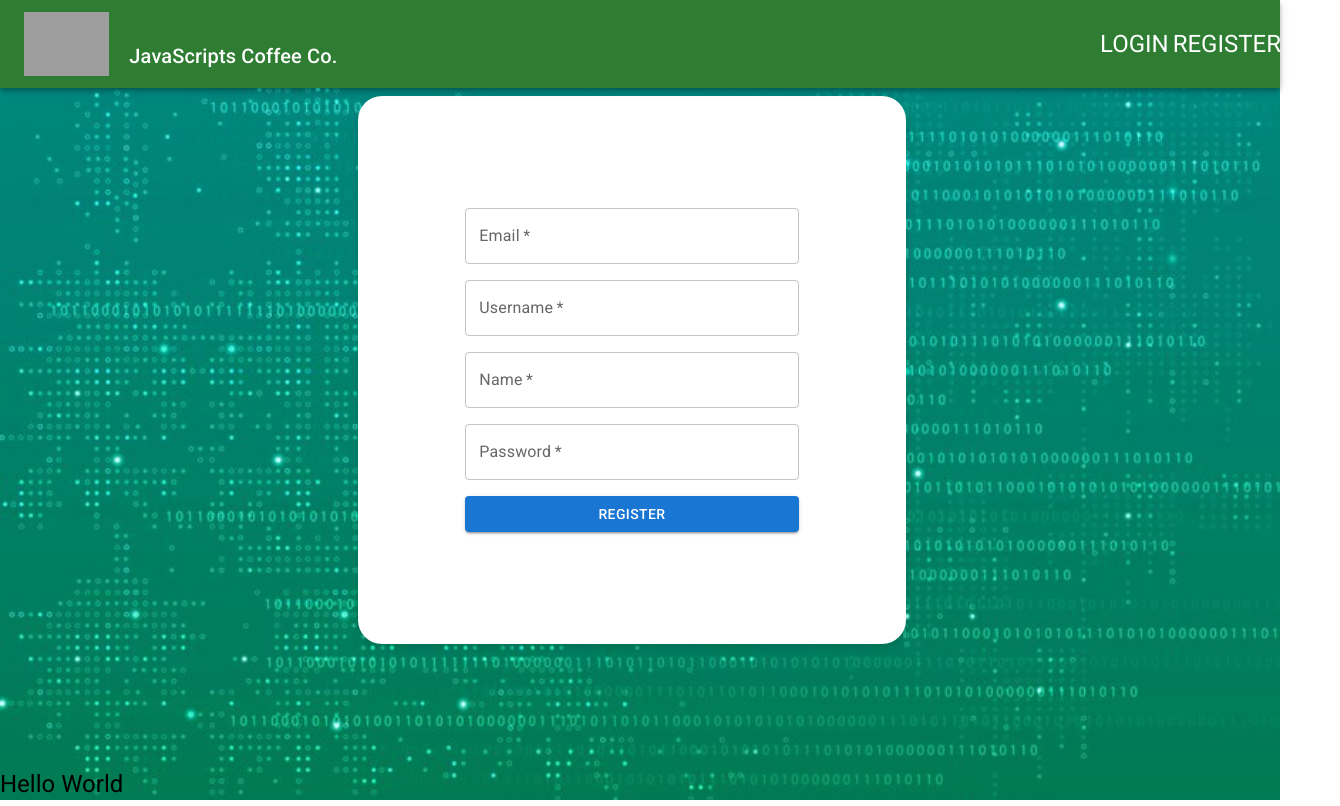
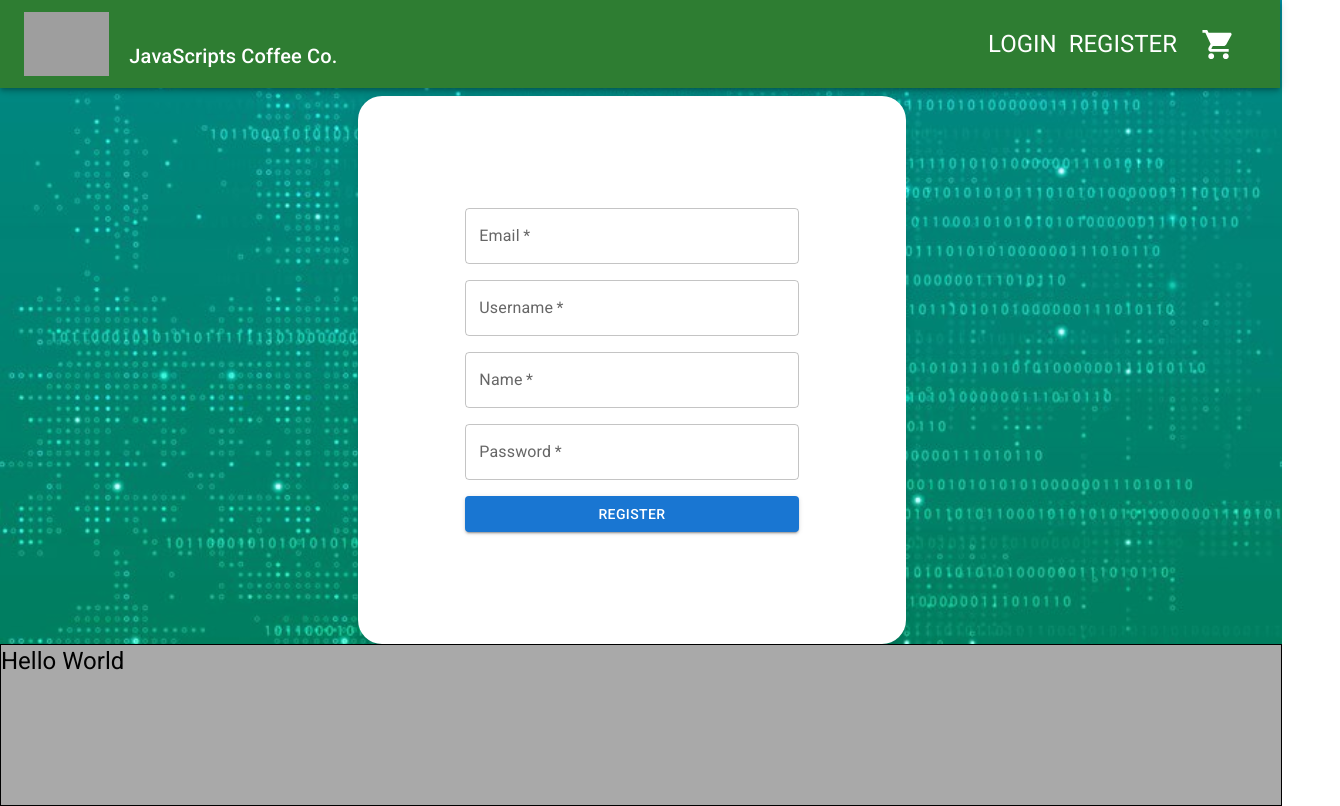
Before and after one commit to JMSONNE/capstone-client, a React (Vite) app: page /register in a window 1280 px wide. Shown: the whole page, 1340 px wide, since content can reach past the window. Built offline with nearby package versions, Linux system fonts and the light colour scheme; grey boxes are pictures that could not be loaded.

Commit message:
changed styling

```diff
--- a/src/Components/Footer.jsx
+++ b/src/Components/Footer.jsx
@@ -5,7 +5,10 @@ import Typography from '@mui/material/Typography';
 export const Footer = () => {
     return (
         <footer>
-            <Box>
+            <Box sx={{width: '100%', height: '10rem',
+                backgroundColor: 'darkgray',
+                border: '1px solid black'
+            }}>
                 <Typography variant='h5'>Hello World</Typography>
             </Box>
         </footer>
--- a/src/Components/Home.jsx
+++ b/src/Components/Home.jsx
@@ -47,7 +47,7 @@ const Home = () => {
                     width: '90%', height: '30rem', textAlign: 'center', border: '2px solid black', borderRadius: '5px', margin: '2rem', backgroundColor: 'white',
                     display: 'flex', alignItems: 'center', justifyContent: 'center'
                 }}>
-                    <Typography variant='p' sx={{ fontSize: '36px' }}>
+                    <Typography variant='p' sx={{ fontSize: '36px', fontFamily: 'roboto' }}>
                         Each tier is a monthly subscription service of monthly curated items hand picked and shipped straight to your
                         door.
                     </Typography>
--- a/src/Components/Navbar.jsx
+++ b/src/Components/Navbar.jsx
@@ -51,9 +51,9 @@ const Navbar = () => {
 
     return (
         <>
-            <AppBar position='sticky' color='success'>
-                <Grid container spacing={2} justifyContent="space-between" alignItems="center">
-                    <Grid item xs={10}>
+            <AppBar position='sticky' color='success' sx={{width: '100%'}}>
+                <Grid container spacing={2} justifyContent="space-between" alignItems="center" sx={{width: '100%'}}>
+                    <Grid item xs={9}>
                         <Toolbar>
                             <IconButton
                                 size='large'
@@ -70,7 +70,7 @@ const Navbar = () => {
                             </IconButton>
                         </Toolbar>
                     </Grid>
-                    <Grid item xs={2} alignItems="center">
+                    <Grid item xs={3} alignItems="center">
                         <Toolbar sx={{ justifyContent: "space-evenly" }}>
                             <IconButton
                                 size='medium'
```
